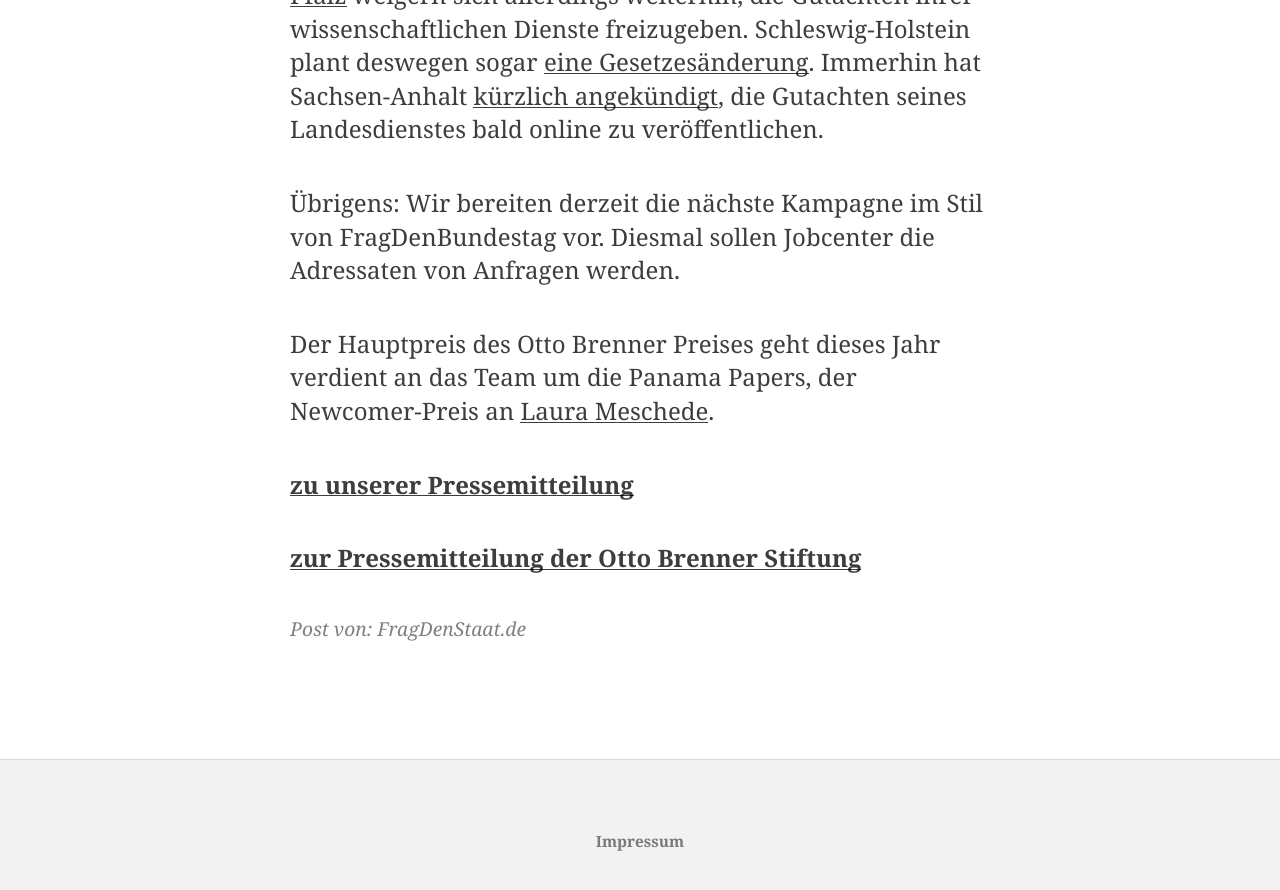
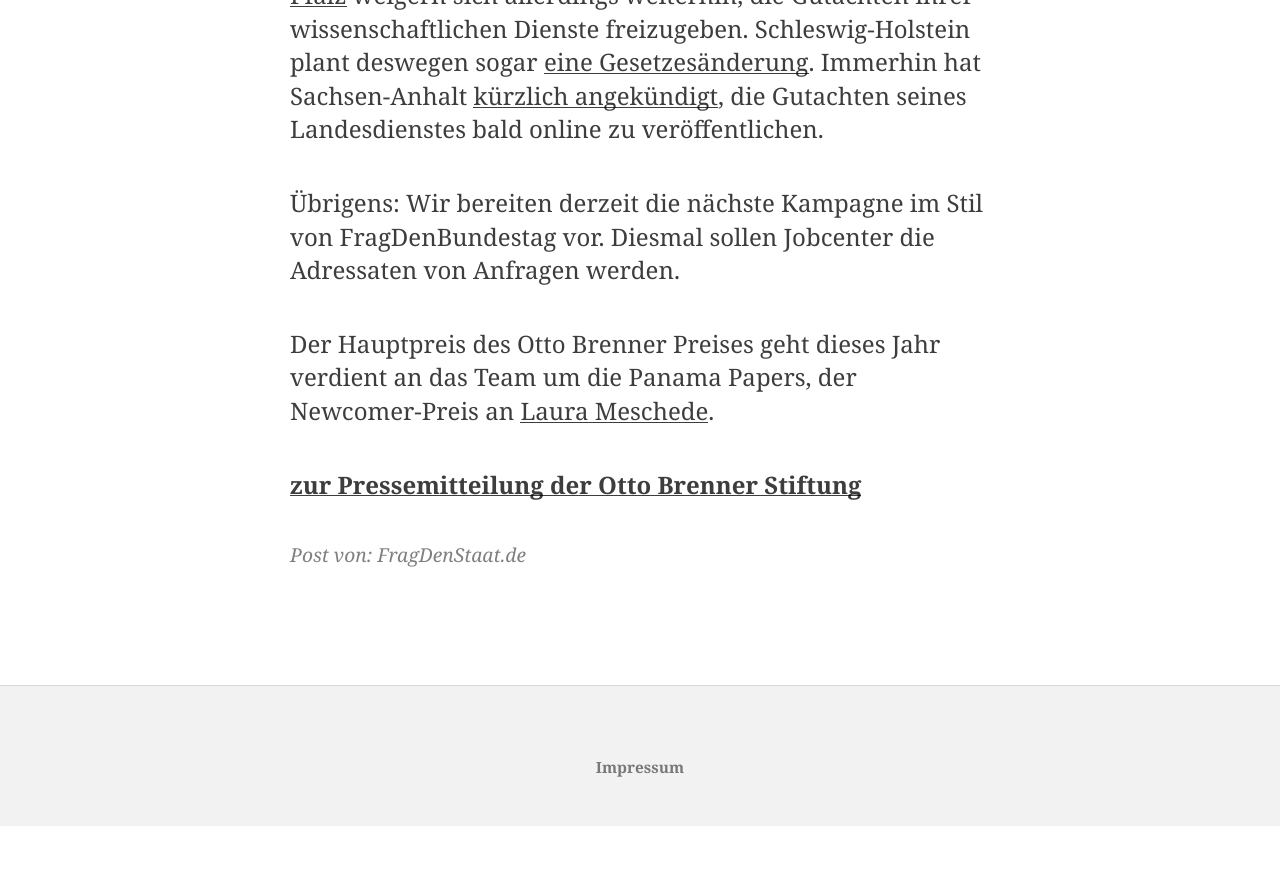
Before and after one commit to okfde/blog.fragdenstaat.de, a Jekyll site: the page built from _posts/2016/2016-10-10-ottobrennerpreis.md, in a window 1280 px wide and 900 px high, scrolled down 1746 px. Shown: the top 890 px of the window. Built offline with Jekyll 4.4.1, drawn with Linux system fonts in a browser that asks for light colours; after the commit the page ends 2572 px from its top, so only the background shows below that.

Commit message:
Update 2016-10-10-ottobrennerpreis.md

```diff
--- a/_posts/2016/2016-10-10-ottobrennerpreis.md
+++ b/_posts/2016/2016-10-10-ottobrennerpreis.md
@@ -22,7 +22,4 @@
 
 Der Hauptpreis des Otto Brenner Preises geht dieses Jahr verdient an das Team um die Panama Papers, der Newcomer-Preis an <a href="https://laurameschede.atavist.com/shutka_for_tazde">Laura Meschede</a>.
 
-
-<strong><a href="https://www.abgeordnetenwatch.de/blog/2016-10-10/wir-erhalten-den-otto-brenner-preis-fur-fragdenbundestagde">zu unserer Pressemitteilung</a></strong>
-
 <strong><a href="https://www.otto-brenner-preis.de/presse/pressearchiv-otto-brenner-stiftung/pressedetail//1//otto-brenner-stiftung-zeichnet-zum-12-mal-herausragenden-journalismus-aus.html">zur Pressemitteilung der Otto Brenner Stiftung</a></strong>
```
